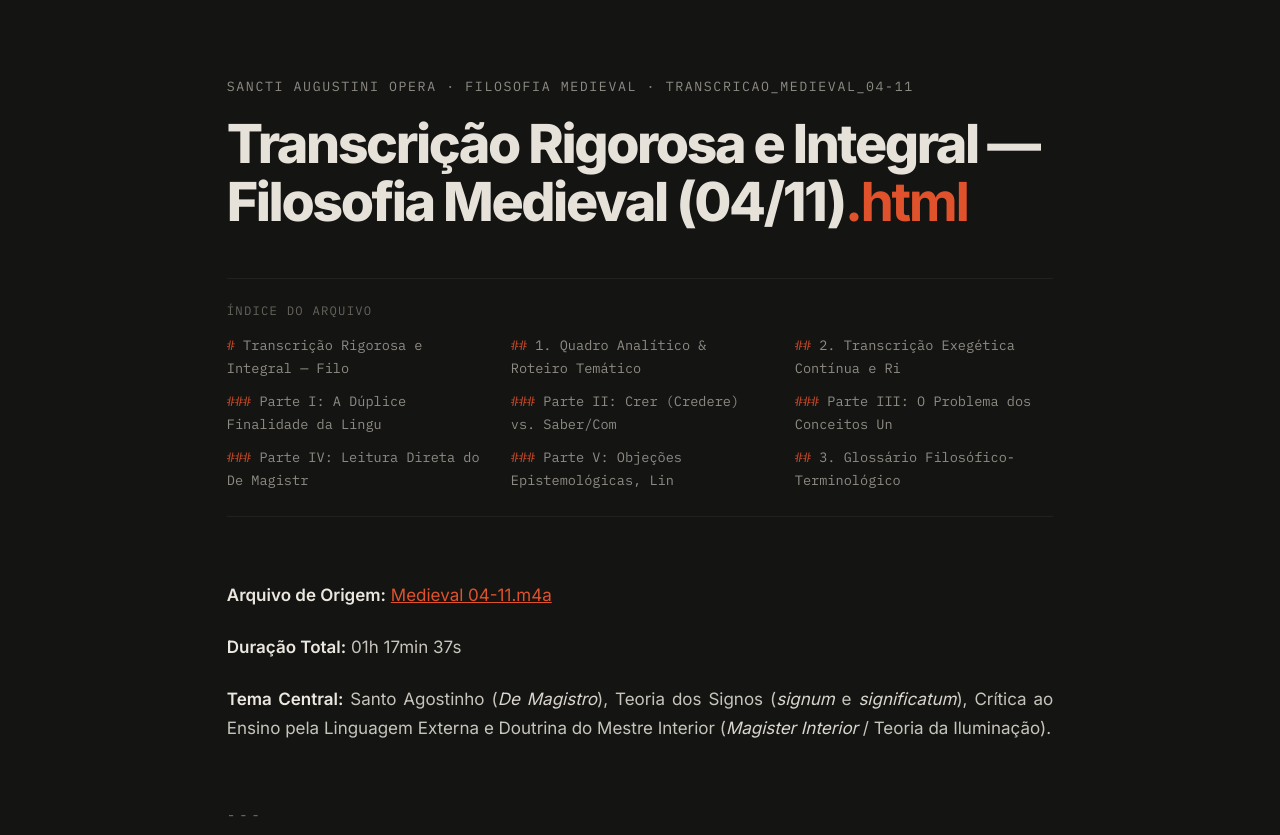
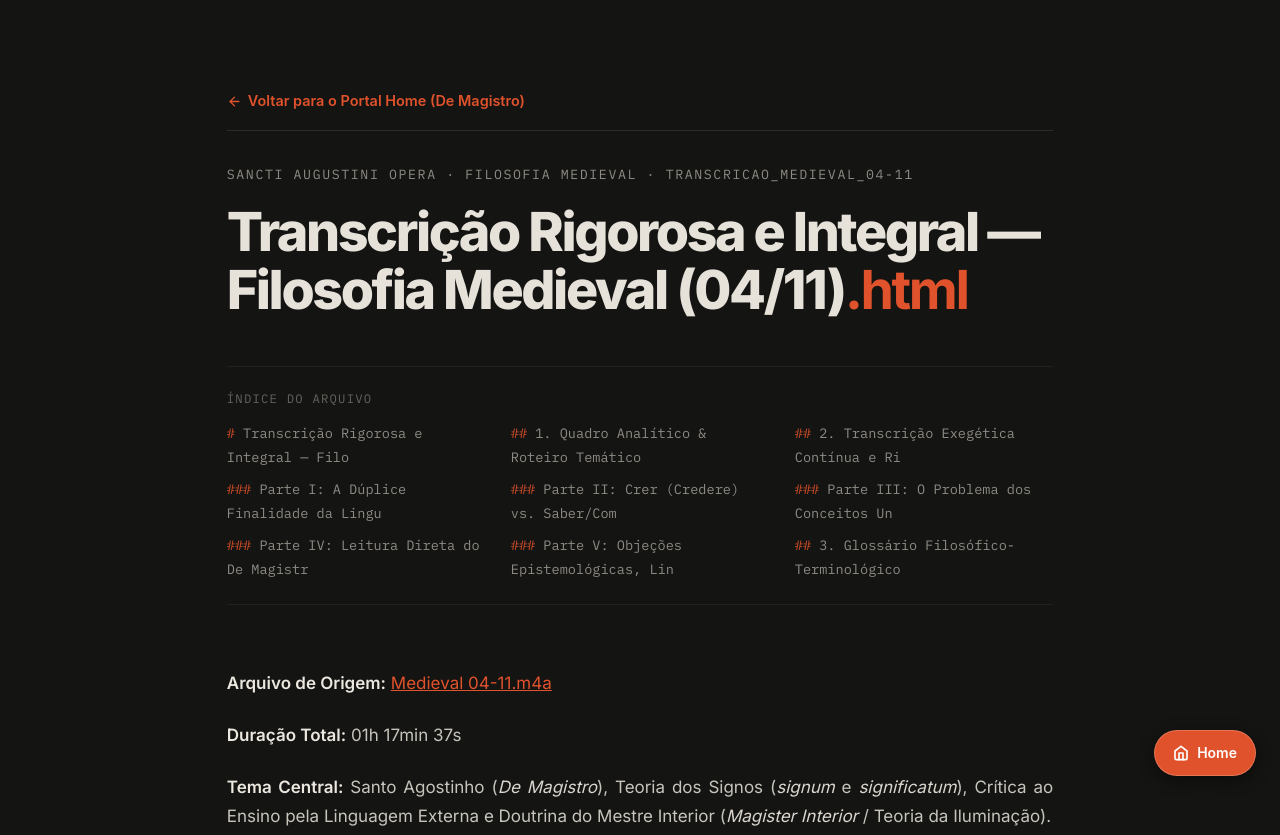
Before and after one commit to Jpitajr/agostinho-de-magistro, a plain HTML site: page Transcricao_Medieval_04-11.html in a window 1280 px wide. Shown: the top 835 px of the page. Drawn offline with Linux system fonts and the light colour scheme.

Commit message:
Auto-sync: Transcricao_Medieval_04-11.html

```diff
--- a/Transcricao_Medieval_04-11.html
+++ b/Transcricao_Medieval_04-11.html
@@ -480,6 +480,17 @@
 <body>
   <div class="progress-filament" id="progressBar"></div>
   <main class="sheet" id="top">
+
+<div class="portal-nav-bar" style="margin-bottom: 2rem; padding: 0.75rem 0; border-bottom: 1px solid rgba(255,255,255,0.1); font-family: -apple-system, BlinkMacSystemFont, 'Segoe UI', Roboto, sans-serif; font-size: 0.85rem;">
+  <a href="index.html" style="color: #e0522b; text-decoration: none; font-weight: 600; display: inline-flex; align-items: center; gap: 6px;">
+    <svg width="15" height="15" viewBox="0 0 24 24" fill="none" stroke="currentColor" stroke-width="2.2" stroke-linecap="round" stroke-linejoin="round">
+      <line x1="19" y1="12" x2="5" y2="12"></line>
+      <polyline points="12 19 5 12 12 5"></polyline>
+    </svg>
+    Voltar para o Portal Home (De Magistro)
+  </a>
+</div>
+
     <div class="meta-kicker">SANCTI AUGUSTINI OPERA · FILOSOFIA MEDIEVAL · TRANSCRICAO_MEDIEVAL_04-11</div>
     <h1 class="doc-title">Transcrição Rigorosa e Integral — Filosofia Medieval (04/11)<span class="ext">.html</span></h1>
 <nav class="md-toc">
@@ -624,5 +635,33 @@
       document.getElementById('progressBar').style.width = scrolled + '%';
     }, { passive: true });
   </script>
+
+<!-- BOTÃO HOME FLUTUANTE / VOLTAR AO ÍNDICE -->
+<div id="home-floating-btn" style="position: fixed; bottom: 24px; right: 24px; z-index: 99999;">
+  <a href="index.html" style="
+    display: inline-flex;
+    align-items: center;
+    gap: 8px;
+    background-color: #e0522b;
+    color: #ffffff;
+    padding: 10px 18px;
+    border-radius: 999px;
+    text-decoration: none;
+    font-family: -apple-system, BlinkMacSystemFont, 'Segoe UI', Roboto, sans-serif;
+    font-size: 14px;
+    font-weight: 600;
+    box-shadow: 0 4px 16px rgba(0,0,0,0.45);
+    border: 1px solid rgba(255,255,255,0.2);
+    transition: all 0.2s ease;
+    backdrop-filter: blur(8px);
+  " onmouseover="this.style.transform='translateY(-2px)';this.style.boxShadow='0 6px 20px rgba(224,82,43,0.45)';" onmouseout="this.style.transform='translateY(0)';this.style.boxShadow='0 4px 16px rgba(0,0,0,0.45)';">
+    <svg width="16" height="16" viewBox="0 0 24 24" fill="none" stroke="currentColor" stroke-width="2.5" stroke-linecap="round" stroke-linejoin="round">
+      <path d="M3 9l9-7 9 7v11a2 2 0 0 1-2 2H5a2 2 0 0 1-2-2z"></path>
+      <polyline points="9 22 9 12 15 12 15 22"></polyline>
+    </svg>
+    <span>Home</span>
+  </a>
+</div>
+
 </body>
 </html>
```
